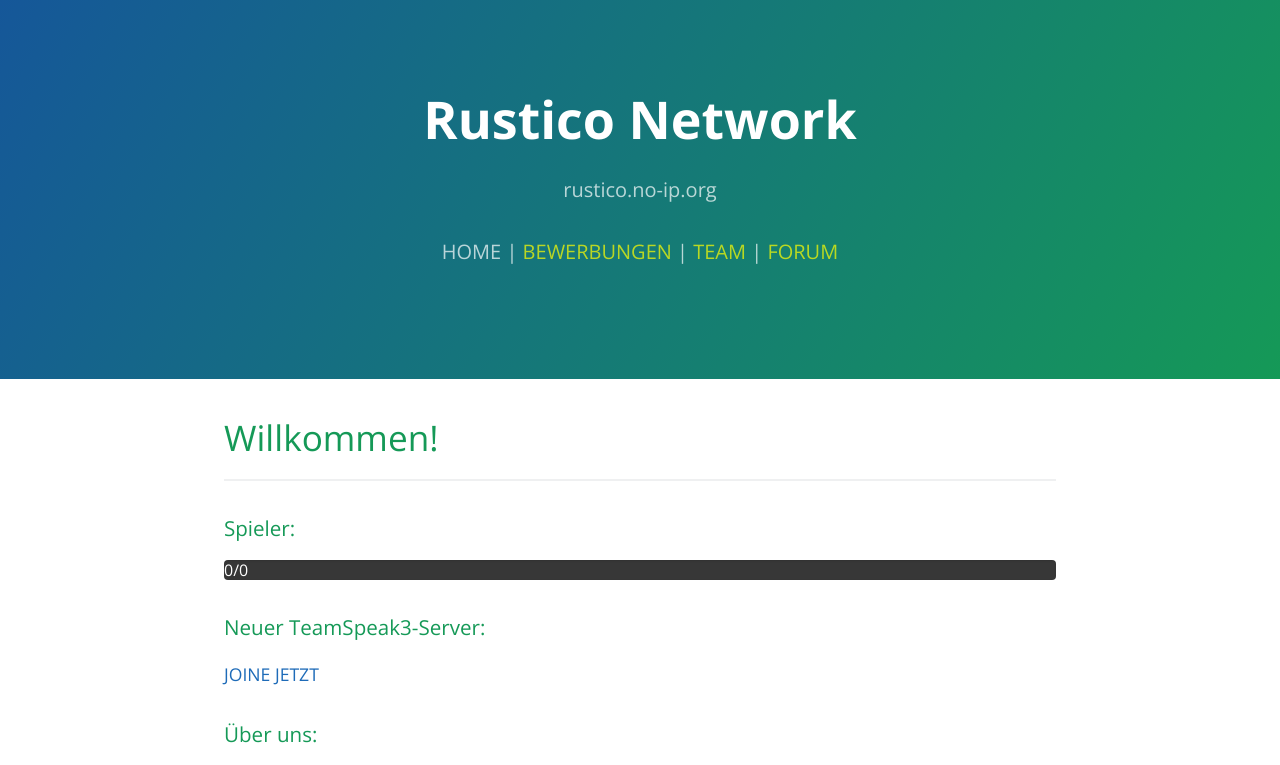
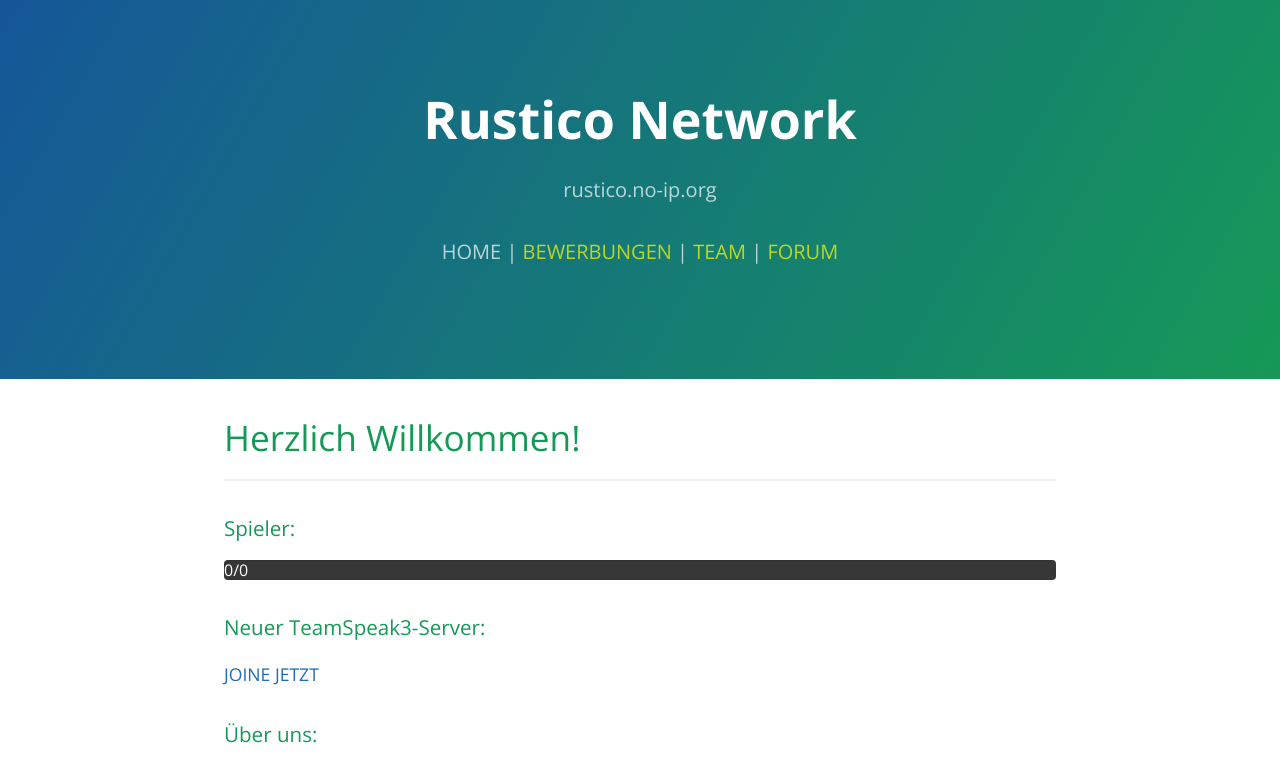
Before and after one commit to Rustco-Network/Rustco-Network.github.io, a plain HTML site: page index.html in a window 1280 px wide. Shown: the top 765 px of the page. Drawn offline with nearby package versions, Linux system fonts and the light colour scheme; no server answers.

Commit message:
Update index.html

```diff
--- a/index.html
+++ b/index.html
@@ -20,7 +20,7 @@
 
     <section class="main-content">
       <h1>
-<a id="willkommen-auf-der-offiziellen-website-des-rustico-netzwerks" class="anchor" href="#willkommen-auf-der-offiziellen-website-des-rustico-netzwerks" aria-hidden="true"><span aria-hidden="true" class="octicon octicon-link"></span></a>Willkommen!</h1>
+<a id="willkommen-auf-der-offiziellen-website-des-rustico-netzwerks" class="anchor" href="#willkommen-auf-der-offiziellen-website-des-rustico-netzwerks" aria-hidden="true"><span aria-hidden="true" class="octicon octicon-link"></span></a>Herzlich Willkommen!</h1>
 
 <hr>
 
```
